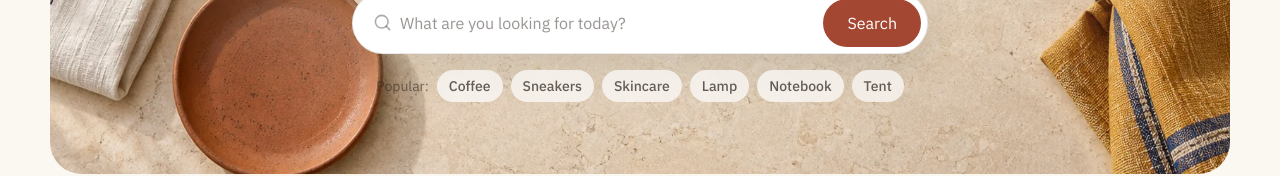
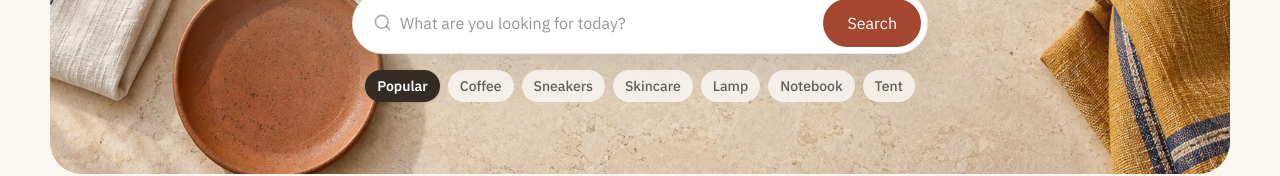
Before and after one commit to Marnie0/BazaarNile, a React (Vite) app in the folder apps/web/: page / in a window 1280 px wide. Shown: the part 477-653 px from the top of the page. Built offline with nearby package versions, Linux system fonts and the light colour scheme; no server answers.

Commit message:
style: make the popular searches label stand out on the hero

```diff
--- a/apps/web/src/pages/HomePage.tsx
+++ b/apps/web/src/pages/HomePage.tsx
@@ -43,7 +43,7 @@ function Hero({ deals, productCount }: { deals: Product[]; productCount?: number
           <input type="search" value={term} onChange={(event) => setTerm(event.target.value)} maxLength={100} placeholder="What are you looking for today?" aria-label="Search products" className="min-w-0 flex-1 bg-transparent py-2.5 text-base outline-none [&::-webkit-search-cancel-button]:hidden"/>
           <Button type="submit" className="px-5 sm:px-6">Search</Button>
         </form>
-        <div className="mt-4 flex flex-wrap items-center justify-center gap-2 text-sm"><span className="text-ink/60">Popular:</span>{popularSearches.map((item) => <Link key={item} to={`/shop?search=${encodeURIComponent(item.toLowerCase())}`} className="rounded-full bg-white/70 px-3 py-1.5 font-medium text-ink/75 backdrop-blur transition hover:bg-white hover:text-ink">{item}</Link>)}</div>
+        <div className="mt-4 flex flex-wrap items-center justify-center gap-2 text-sm"><span className="rounded-full bg-ink px-3 py-1.5 font-semibold text-white shadow-sm">Popular</span>{popularSearches.map((item) => <Link key={item} to={`/shop?search=${encodeURIComponent(item.toLowerCase())}`} className="rounded-full bg-white/70 px-3 py-1.5 font-medium text-ink/75 backdrop-blur transition hover:bg-white hover:text-ink">{item}</Link>)}</div>
         {topDeal && <Link to="/shop?onSale=true" className="mt-7 inline-flex items-center gap-3 rounded-full bg-ink py-1.5 pl-1.5 pr-4 text-sm text-white shadow-lg transition hover:bg-[#241d19]">
           <img src={topDeal.imageUrl.replace('w=1000', 'w=120')} alt="" className="size-8 rounded-full object-cover"/>
           <span><strong className="font-semibold">Deals of the week</strong><span className="hidden text-white/70 sm:inline"> · up to {discountPercent(topDeal.price, topDeal.compareAt)}% off</span></span><ArrowRight size={15}/>
```
